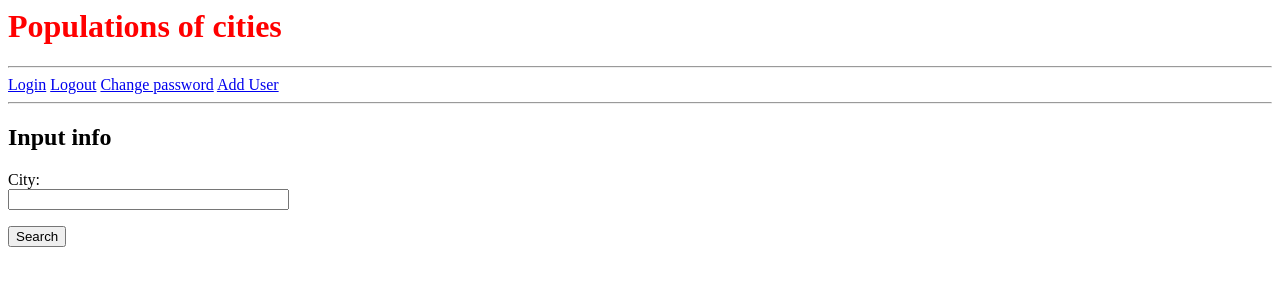
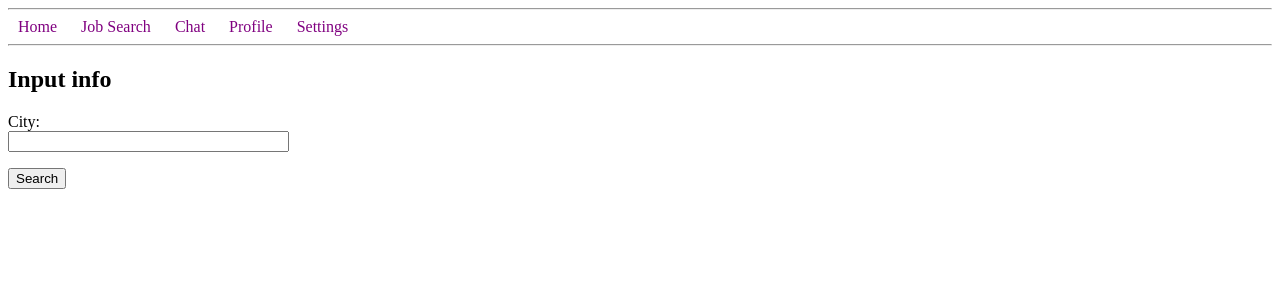
Before and after one commit to FMass-3355/ShrimpedIn, a Flask app: page /search in a window 1280 px wide. Shown: the top 300 px of the page. Run offline with Flask 2, Linux system fonts and the light colour scheme; parts of the project's set-up code (start-up, migrations or seed data) failed here and were passed over.

Commit message:
Finished login aspects, fixed navbar, added dropdown menu for settings. Still need to complete profile, job search, and chat.

```diff
--- a/app/forms.py
+++ b/app/forms.py
@@ -26,7 +26,11 @@ class ChangePasswordForm(FlaskForm):
     new_pass_retype = PasswordField('Retype new password', validators=[DataRequired()])
     submit = SubmitField('Change password')
 
-class AddUserForm(FlaskForm):
+class CreateUserForm(FlaskForm):
     username = StringField('Username', validators=[DataRequired()])
     password = PasswordField('Password', validators=[DataRequired()])
-    submit = SubmitField('Submit')
+    submit = SubmitField('Create Account')
+
+class AccountRecovery(FlaskForm):
+    username = StringField('Username', validators=[DataRequired()])
+    submit = SubmitField('Recover Account')
--- a/app/routes.py
+++ b/app/routes.py
@@ -1,20 +1,28 @@
 from app import app
 from flask import render_template, redirect, url_for, flash
 from flask_login import login_user, logout_user, login_required, current_user
-from app.forms import AddForm, AddUserForm, DeleteForm, SearchForm, LoginForm, ChangePasswordForm
+from app.forms import AccountRecovery, AddForm, DeleteForm, SearchForm, LoginForm, ChangePasswordForm, CreateUserForm
 from app import db
 from app.models import City, User
 import sys
-#this is a test
+
 @app.route('/')
 def index():
+    return redirect(url_for('login'))
+
+@app.route('/homepage')
+def homepage():
     return render_template('homepage.html')
+
+@app.route('/settings')
+def settings():
+    return render_template('settings.html')
 
 @app.route('/login', methods=['GET', 'POST'])
 def login():
     # Authenticated users are redirected to home page.
     if current_user.is_authenticated:
-        return redirect(url_for('index'))
+        return redirect(url_for('homepage'))
     form = LoginForm()
     if form.validate_on_submit():
         # Query DB for user by username
@@ -25,13 +33,13 @@ def login():
         # login_user is a flask_login function that starts a session
         login_user(user)
         print('Login successful', file=sys.stderr)
-        return redirect(url_for('view'))
+        return redirect(url_for('homepage'))
     return render_template('login.html', form=form)
 
 @app.route('/logout')
 def logout():
     logout_user()
-    return redirect(url_for('index'))
+    return redirect(url_for('login'))
 
 @app.route('/change_password', methods=['GET', 'POST'])
 @login_required
@@ -74,55 +82,6 @@ def is_admin():
     else:
         print('User not authenticated.', file=sys.stderr)
 
-
-# Adding a city requires that a user be logged in
-@app.route('/add', methods=['GET', 'POST'])
-@login_required
-def add_record():
-    form = AddForm()
-    if form.validate_on_submit():
-        # Extract values from form
-        city_name = form.city.data
-        population = form.population.data
-
-        # Create a city record to store in the DB
-        c = City(city=city_name, population=population)
-
-        # add record to table and commit changes
-        db.session.add(c)
-        db.session.commit()
-
-        form.city.data = ''
-        form.population.data = ''
-        return redirect(url_for('add_record'))
-    return render_template('add.html', form=form)
-
-# Adding a city requires that a user be logged in AND is an admin
-@app.route('/delete', methods=['GET', 'POST'])
-@login_required
-def delete_record():
-    # Verifying that user is an admin
-    if is_admin():
-        form = DeleteForm()
-        if form.validate_on_submit():
-            # Query DB for matching record (we'll grab the first record in case
-            # there's more than one).
-            to_delete = db.session.query(City).filter_by(city = form.city.data).first()
-
-            # If record is found delete from DB table and commit changes
-            if to_delete is not None:
-                db.session.delete(to_delete)
-                db.session.commit()
-
-            form.city.data = ''
-            # Redirect to the view_all route (view function)
-            return redirect(url_for('view'))
-        return render_template('delete.html', form=form)
-    # Tell non-admin user they're not authorized to access route.
-    else:
-        return render_template('unauthorized.html')
-
-
 @app.route('/search', methods=['GET', 'POST'])
 def search_by_name():
     form = SearchForm()
@@ -141,19 +100,26 @@ def sort_by_name():
     print(all, file=sys.stderr)
     return render_template('view_cities.html', cities=all)
 
-@app.route('/add_user', methods=['GET', 'POST'])
-@login_required
-def add_user():
-    if is_admin():
-        form = AddUserForm()
-        if form.validate_on_submit():
-            username = form.username.data
-            password = form.password.data
-            if not db.session.query(User).filter_by(username=username).first():
-                user = User(username=username, role='user')
-                user.set_password(password)
-                db.session.add(user)
-                db.session.commit()
-        return render_template('add_user.html', form=form)
-    else:
-        return render_template('unauthorized.html')
+@app.route('/create_user', methods=['GET', 'POST'])
+def create_user():
+    form = CreateUserForm()
+    if form.validate_on_submit():
+        username = form.username.data
+        password = form.password.data
+        if not db.session.query(User).filter_by(username=username).first():
+            user = User(username=username, role='user')
+            user.set_password(password)
+            db.session.add(user)
+            db.session.commit()
+    all_usernames= db.session.query(User.username).all()
+    print(all_usernames, file=sys.stderr)
+    return render_template('create_user.html', form=form)
+
+@app.route('/account_recovery', methods=['GET', 'POST'])
+def recover_account():
+    form = AccountRecovery()
+    if form.validate_on_submit():
+        username = form.username.data
+        if db.session.query(User).filter_by(username=username).first():
+            print("Account Recovered")
+    return render_template('account_recovery.html', form=form)
--- a/app/templates/add_user.html
+++ b/app/templates/add_user.html
@@ -1,5 +1,3 @@
-{% extends "base.html" %}
-
 {% block content %}
     <h2>Input info</h2>
     <form action="" method="post" novalidate>
--- a/app/templates/base.html
+++ b/app/templates/base.html
@@ -1,6 +1,42 @@
 <html>
     <head>
       <style>
+        a.dropbtn {
+          color: white;
+          font-size: 16px;
+          padding: 10px;
+          border: none;
+          cursor: pointer;
+          color: purple;
+          text-decoration: none;
+        }
+
+        .dropdown {
+          position: relative;
+          display: inline-block;
+        }
+
+        .dropdown-content {
+          display: none;
+          position: absolute;
+          background-color: #f1f1f1;
+          min-width: 160px;
+          overflow: auto;
+          box-shadow: 0px 8px 16px 0px rgba(0,0,0,0.2);
+          z-index: 1;
+        }
+
+        .dropdown-content a {
+          color: black;
+          padding: 12px 16px;
+          text-decoration: none;
+          display: block;
+        }
+
+        .dropdown a:hover {background-color: #ddd;}
+
+        .show {display: block;}
+
         table, th, td {
           border: 1px solid black;
           border-collapse: collapse;
@@ -12,19 +48,46 @@
           text-align: left;
         }
         </style>
-        <title>Flask login demo</title>
+        <title>ShrimpedIn</title>
     </head>
 
     <body>
-        <h1 style=color:red>Populations of cities </h1>
         <hr>
         <div>
-          <a href="/login">Login</a>
-          <a href="/logout">Logout</a>
-          <a href="/change_password">Change password</a>
-          <a href="/add_user">Add User</a>
+          <a href="/homepage" class="dropbtn">Home</a>
+          <a href="#" class="dropbtn">Job Search</a>
+          <a href="#" class="dropbtn">Chat</a></button>
+          <a href="#" class="dropbtn">Profile</a></button>
+          <div class="dropdown">
+            <a onclick="myFunction()" class="dropbtn">Settings</button>
+            <div id="myDropdown" class="dropdown-content">
+              <a href="/logout">Logout</a>
+              <a href="/change_password">Change Password</a>
+            </div>
+          </div>
         </div>
         <hr>
         {% block content %}{% endblock %}
+        <script>
+          /* When the user clicks on the button,
+          toggle between hiding and showing the dropdown content */
+          function myFunction() {
+            document.getElementById("myDropdown").classList.toggle("show");
+          }
+
+          // Close the dropdown if the user clicks outside of it
+          window.onclick = function(event) {
+            if (!event.target.matches('.dropbtn')) {
+              var dropdowns = document.getElementsByClassName("dropdown-content");
+              var i;
+              for (i = 0; i < dropdowns.length; i++) {
+                var openDropdown = dropdowns[i];
+                if (openDropdown.classList.contains('show')) {
+                  openDropdown.classList.remove('show');
+                }
+              }
+            }
+          }
+          </script>
     </body>
 </html>
--- a/app/templates/homepage.html
+++ b/app/templates/homepage.html
@@ -1,5 +1,3 @@
+<h1 style="color:purple;">Home</h1>
+
 {% extends "base.html" %}
-
-{% block content %}
-		<h3 style=color:red> Flask DB demo. Click options above. </h3>
-{% endblock %}
--- a/app/templates/login.html
+++ b/app/templates/login.html
@@ -14,8 +14,8 @@
     </form>
 
     <body>
-            <a href="/"><button>Create Account</button></a><br><br>
+            <a href="/create_user"><button>Create Account</button></a><br><br>
 
-            <a href="/"><button>Account Recovery</button></a>
+            <a href="/account_recovery"><button>Forgot Password?</button></a>
     </body>
 </html>
```
Also changed, not shown: app/templates/account_recovery.html (added, +14 -0 lines), app/templates/add.html (deleted, +0 -17 lines), app/templates/create_user.html (added, +20 -0 lines), app/templates/delete.html (deleted, +0 -13 lines), app/templates/settings.html (added).
